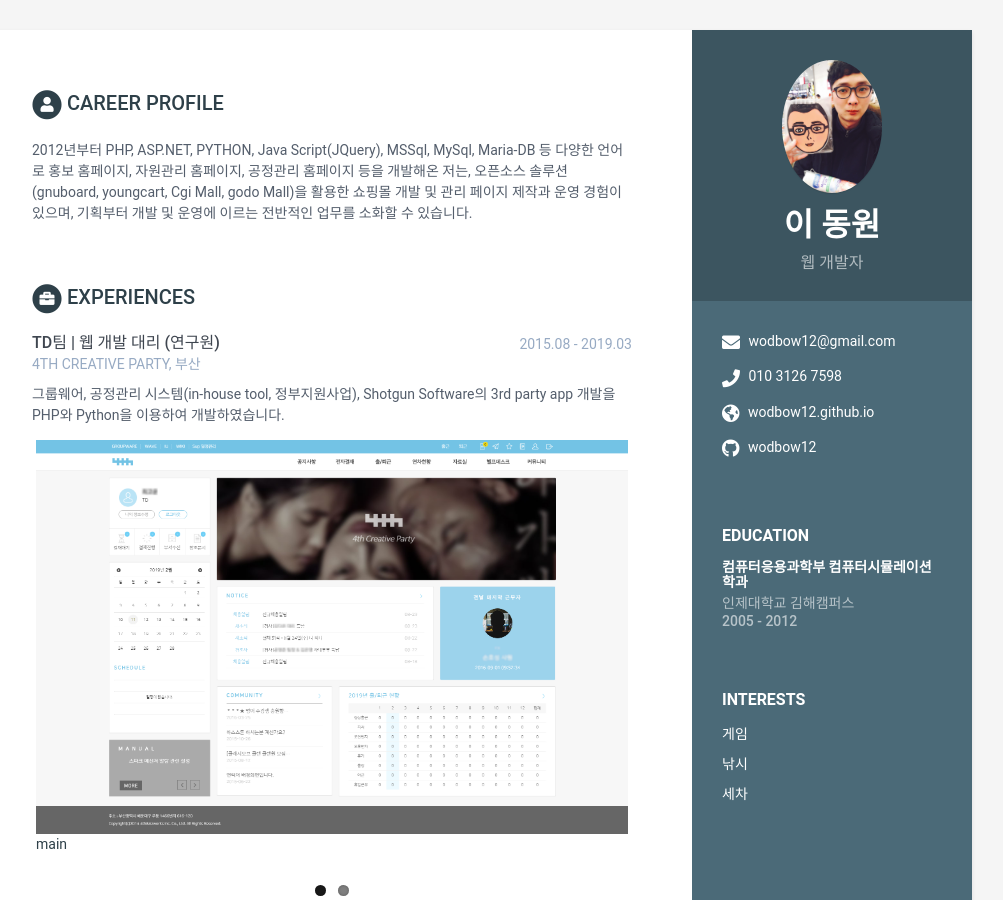
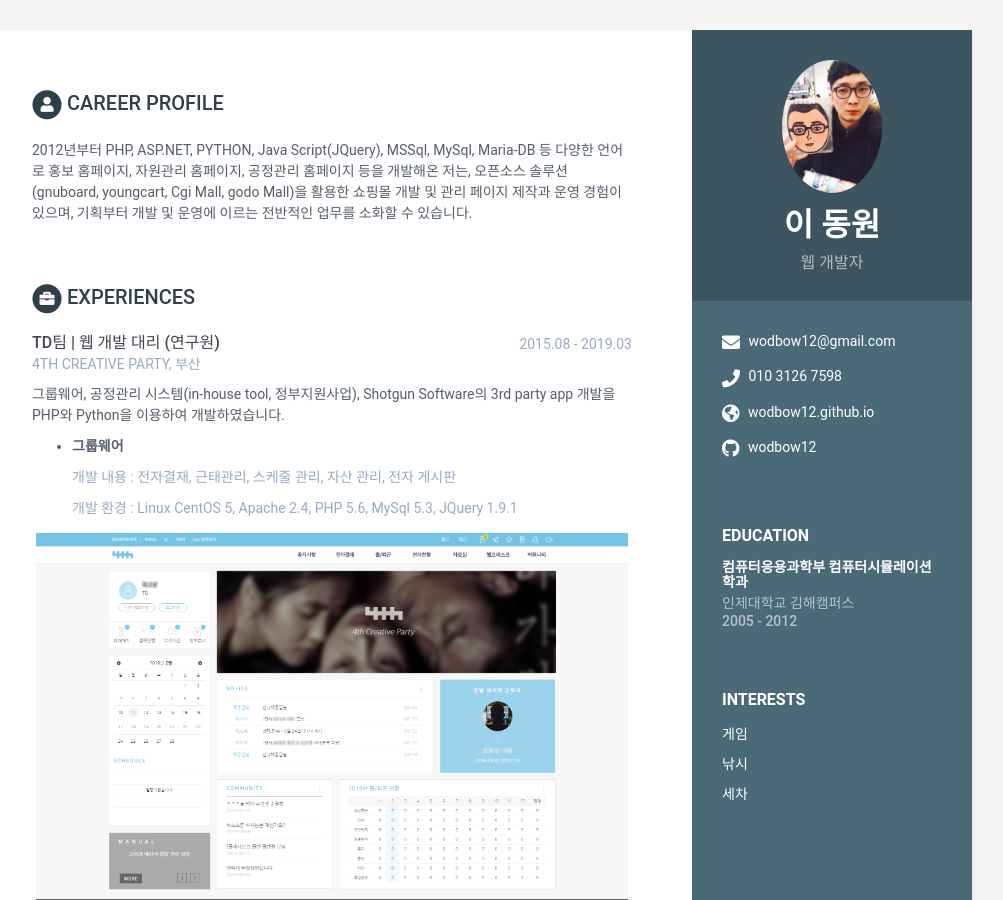
Before and after one commit to wodbow12/wodbow12.github.io, a Jekyll site: the page built from index.html, in a window 1280 px wide and 900 px high. Shown: the whole window, without its empty margins (168-1171 px from the left). Built offline with Jekyll 4.4.1, drawn with Linux system fonts in a browser that asks for light colours; some web fonts are replaced.

Commit message:
setting slider

```diff
--- a/_data/data.yml
+++ b/_data/data.yml
@@ -63,18 +63,27 @@
       details: |
        그룹웨어, 공정관리 시스템(in-house tool, 정부지원사업), Shotgun Software의 3rd party app 개발을 PHP와 Python을 이용하여 개발하였습니다.
 
+          - <p style="font-weight:bold;">그룹웨어</p>
+            <p style="color: #97AAC3;">개발 내용 : 전자결재, 근태관리, 스케줄 관리, 자산 관리, 전자 게시판</p>
+            <p style="color: #97AAC3;">개발 환경 : Linux CentOS 5, Apache 2.4, PHP 5.6, MySql 5.3, JQuery 1.9.1</p>
           <div class="flexslider">
              <ul class="slides">
                 <li>
                       <a href="#">
                             <img src="gw_img/main.PNG">
-                            <p class="flex-caption">main</p>
+                            <p class="flex-caption">메인 화면</p>
                       </a>
                 </li>
                 <li>
                       <a href="#">
                             <img src="gw_img/sub3.PNG">
-                            <p class="flex-caption">sub3</p>
+                            <p class="flex-caption">전자결재 - 결재문서작성 화면</p>
+                      </a>
+                 </li>
+                 <li>
+                      <a href="#">
+                            <img src="gw_img/sub14.PNG">
+                            <p class="flex-caption">일정관리 화면</p>
                       </a>
                  </li>
               </ul>
```
